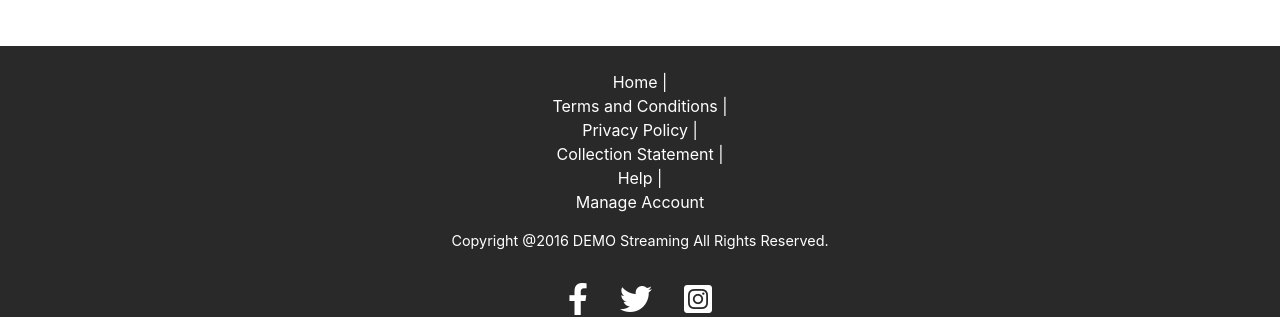
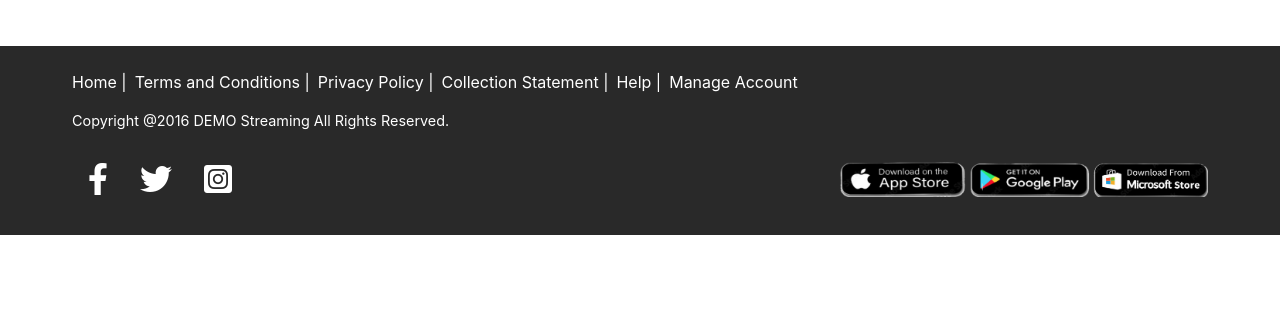
Before and after one commit to Jerrysuper123/Movie-Title-Listing, a React (Create React App) app in the folder movie-titles/: page /movies in a window 1280 px wide. Shown: the part 5856-6173 px from the top of the page. After the commit the page ends 6091 px from the top, so only its background shows below. Built offline with nearby package versions, Linux system fonts and the light colour scheme; no server answers.

Commit message:
added mobile responsiveness to footer

```diff
--- a/movie-titles/src/Components/Footer/Footer.js
+++ b/movie-titles/src/Components/Footer/Footer.js
@@ -6,19 +6,20 @@ export default function Footer() {
   return (
     <footer className="page-footer font-small blue p-4 text-center">
       <main className="ms-5 me-5">
-        <section className="footerHeader d-flex flex-column ">
-          <span>Home | </span>
-          <span>Terms and Conditions | </span>
-          <span>Privacy Policy | </span>
-          <span>Collection Statement | </span>
-          <span>Help | </span>
+        <section className="footerHeader d-flex flex-column flex-md-row">
+          <span>Home |</span>
+          <span>Terms and Conditions |</span>
+          <span>Privacy Policy |</span>
+          <span>Collection Statement |</span>
+          <span>Help |</span>
           <span>Manage Account</span>
         </section>
 
-        <section className="mt-3 copyRight">
+        <section className="mt-3 copyRight d-flex flex-md-row">
           <p>Copyright @2016 DEMO Streaming All Rights Reserved. </p>
         </section>
 
+        <section className="d-flex flex-column flex-md-row justify-content-md-between align-items-md-center">
           <section className="text-white">
             <i className="socialMediaIcon fa-brands fa-facebook-f"></i>
             <i className="socialMediaIcon fa-brands fa-twitter"></i>
@@ -28,6 +29,7 @@ export default function Footer() {
           <section className="app store">
             <img src={AppStore} alt="appStore" className="appStoreImg" />
           </section>
+        </section>
       </main>
     </footer>
   );
--- a/movie-titles/src/Components/Footer/style.css
+++ b/movie-titles/src/Components/Footer/style.css
@@ -5,7 +5,7 @@
 
 .footerHeader > span {
     /* border-left: 1px solid white; */
-    /* padding-right: 0.8rem; */
+    margin-right: 0.5rem;
     /* padding-left: 0.8rem; */
 }
 
```
Lines whose indentation alone changed are shown as unchanged.
